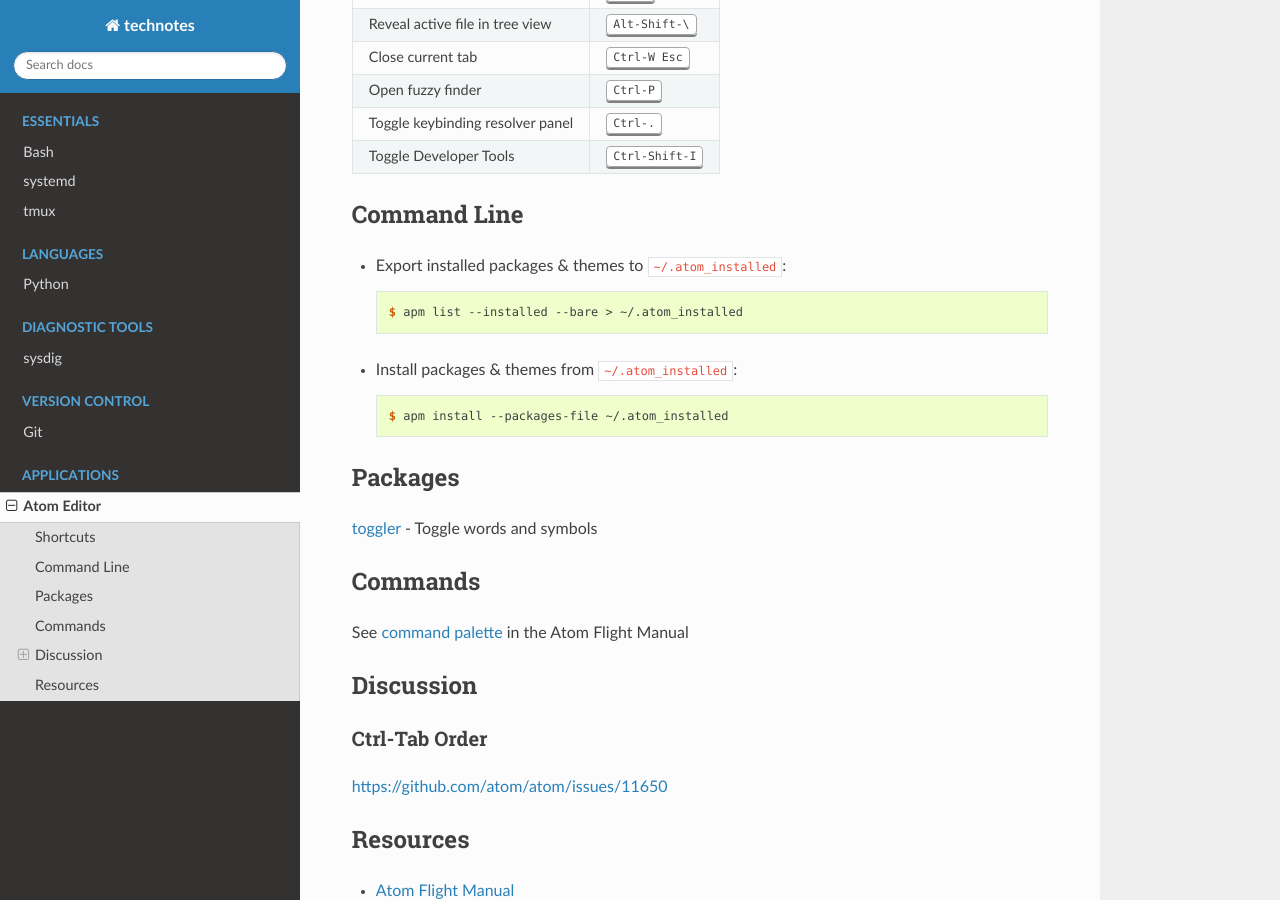
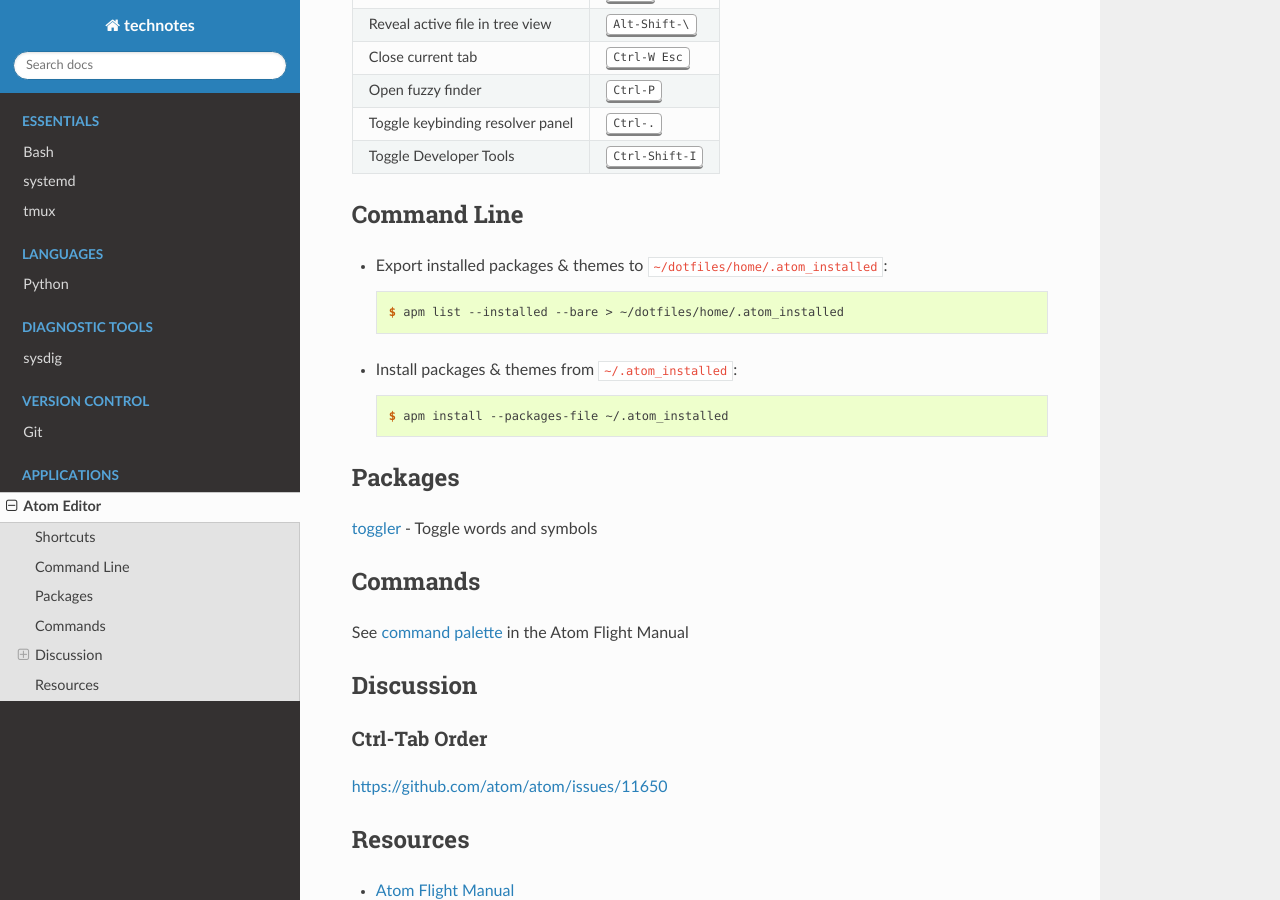
Before and after one commit to heterotopian/technotes, a Sphinx documentation site: the page built from source/atom.rst, in a window 1280 px wide and 900 px high, scrolled down 541 px. Built offline with Sphinx 7.4.7 and the Read the Docs theme 2.0.0, drawn with Linux system fonts in a browser that asks for light colours.

Commit message:
Minor changes

```diff
--- a/source/atom.rst
+++ b/source/atom.rst
@@ -50,9 +50,9 @@
 Command Line
 ============
 
-- Export installed packages & themes to ``~/.atom_installed``::
+- Export installed packages & themes to ``~/dotfiles/home/.atom_installed``::
 
-    $ apm list --installed --bare > ~/.atom_installed
+    $ apm list --installed --bare > ~/dotfiles/home/.atom_installed
 
 - Install packages & themes from ``~/.atom_installed``::
 
```
